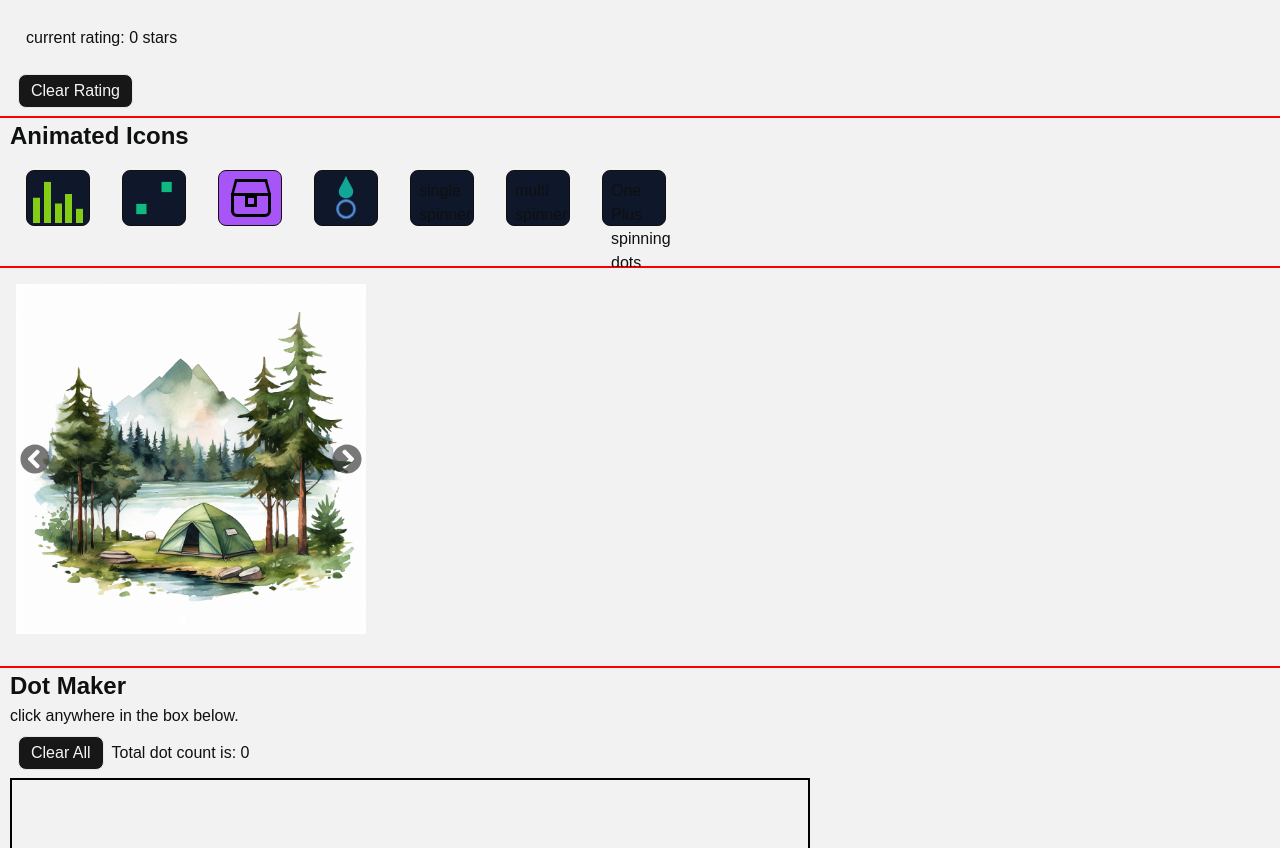
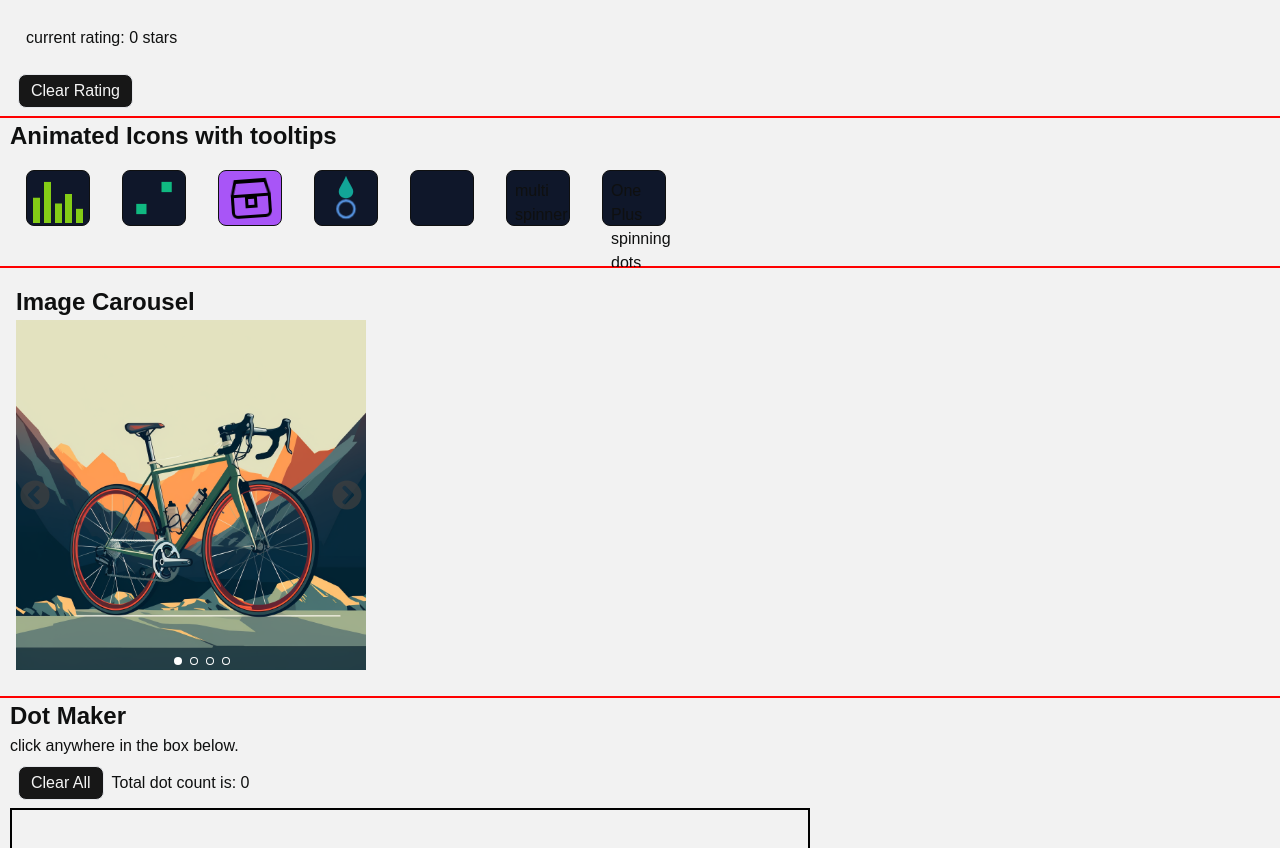
Before and after one commit to Cedaring-xr/common-react-components, a React (Vite) app: page / in a window 1280 px wide. Shown: the part 2952-3800 px from the top of the page. Built offline with nearby package versions, Linux system fonts and the light colour scheme.

Commit message:
added tooltips and animation improvements

```diff
--- a/src/components/basic/IconAnimations.tsx
+++ b/src/components/basic/IconAnimations.tsx
@@ -1,10 +1,12 @@
 import { GiWaterDrop } from 'react-icons/gi'
+import Tooltip from './Tooltip'
 
 export default function IconAnimations() {
 	return (
 		<section className="component">
-			<h2 className="component-title">Animated Icons</h2>
-			<div className="flex flex-row">
+			<h2 className="component-title">Animated Icons with tooltips</h2>
+			<div className="flex flex-row relative">
+				<Tooltip content="Spotify style playing animation">
 					<div className="border border-content rounded-lg w-16 h-14 px-1 py-0 pt-2 flex flex-row m-4 bg-slate-900">
 						<div className="w-2 bg-lime-500 animate-[playing_1.2s_ease-in-out_infinite] origin-bottom m-0.5"></div>
 						<div className="w-2 bg-lime-500 animate-[playing2_1.2s_ease-in-out_infinite] origin-bottom m-0.5"></div>
@@ -12,23 +14,32 @@ export default function IconAnimations() {
 						<div className="w-2 bg-lime-500 animate-[playing4_1.2s_ease-in-out_infinite] origin-bottom m-0.5"></div>
 						<div className="w-2 bg-lime-500 animate-[playing5_1.2s_ease-in-out_infinite] origin-bottom m-0.5"></div>
 					</div>
+				</Tooltip>
+				<Tooltip content="Discord style loading animation">
 					<div className="border border-content rounded-lg w-16 h-14 px-2 py-2 flex flex-row m-4 bg-slate-900 relative">
 						<div className="w-4 h-4 bg-emerald-500 animate-[cycle1_3s_infinite] absolute"></div>
 						<div className="w-4 h-4 bg-emerald-500 animate-[cycle2_3s_infinite] absolute  bottom-2 right-2"></div>
 					</div>
+				</Tooltip>
+				<Tooltip content="Twich redeem points type animation">
 					<div className="border border-content rounded-lg w-16 h-14 px-3 py-2 flex flex-col gap-0 m-4 bg-purple-500 relative">
+						<div className="animate-[wiggle_500ms_ease-in-out_infinite]">
 							<div className="w-10 h-8 -mb-[17px] clip-box-outer bg-black"></div>
-					<div className="w-[34px] h-[22px] clip-box-inner absolute bg-purple-500 top-[11px] left-[15px]"></div>
+							<div className="w-[34px] h-[22px] clip-box-inner absolute bg-purple-500 top-[4px] left-[3px]"></div>
 							<div className="border-[3px] rounded-b-md border-black w-10 h-6 justify-center flex mt-0">
 								<div className="border-[3px] border-black w-3 h-3 justify-center -mt-[1px]"></div>
 							</div>
 						</div>
+					</div>
+				</Tooltip>
+				<Tooltip content="water drop ripple type animation">
 					<div className="border border-content rounded-lg w-16 h-14 px-2 py-2 flex flex-row m-4 bg-slate-900 relative items-center overflow-hidden">
 						<GiWaterDrop className="text-teal-500 text-2xl mx-auto -mt-8 animate-[drip_3s_infinite]" />
 						<div className="animate-[ripple_3s_infinite] rounded-full w-4 h-4 border-2 border-blue-400 absolute left-[23px] top-[30px]"></div>
 					</div>
+				</Tooltip>
 				<div className="border border-content rounded-lg w-16 h-14 px-2 py-2 flex flex-row m-4 bg-slate-900 relative">
-					single spinner
+					<div></div>
 				</div>
 				<div className="border border-content rounded-lg w-16 h-14 px-2 py-2 flex flex-row m-4 bg-slate-900 relative">
 					multi spinner
--- a/src/components/basic/ImageSlider.tsx
+++ b/src/components/basic/ImageSlider.tsx
@@ -7,18 +7,25 @@ import { GoDotFill } from 'react-icons/go'
 import camp from '/public/camping1.png'
 import ship from '/public/icyShip.png'
 import mtn from '/public/spaceMountains.png'
+import bike from '/public/bike1.png'
 
-const images = [
+type Images = {
+	url: string
+	description: String
+	alt: string
+}
+
+const images: Images = [
+	{ url: bike, description: 'stylistic bike', alt: 'artistic image of bicycle' },
 	{ url: camp, description: 'camping', alt: 'camping image' },
 	{ url: ship, description: 'ship in ice', alt: 'ship in ice' },
 	{ url: mtn, description: 'psychedelic mountains', alt: 'psychedelic colorful mountains' }
 ]
 
 export default function ImageSlider() {
-	const [imageIndex, setImageIndex] = useState(0)
+	const [imageIndex, setImageIndex] = useState<number>(0)
 
 	const prevImage = () => {
-		console.log('prev')
 		setImageIndex((index) => {
 			if (index === 0) {
 				return images.length - 1
@@ -28,7 +35,6 @@ export default function ImageSlider() {
 	}
 
 	const nextImage = () => {
-		console.log('next')
 		setImageIndex((index) => {
 			if (index === images.length - 1) {
 				return 0
@@ -37,9 +43,10 @@ export default function ImageSlider() {
 		})
 	}
 	return (
-		<section className="component h-[400px] p-4 relative">
-			<div id="carousel-container" className=" w-[350px] h-[350px] overflow-hidden">
-				<div className="relative w-[1050px] flex">
+		<section className="component h-[430px] p-4 relative">
+			<h2 className="component-title">Image Carousel</h2>
+			<div id="carousel-container" className="w-[350px] h-[350px] overflow-hidden">
+				<div className="relative w-[1400px] flex">
 					{images.map((image) => (
 						<div key={image.url}>
 							<img
@@ -64,7 +71,7 @@ export default function ImageSlider() {
 						<FaChevronCircleRight className="text-3xl text-neutral-700 group-hover:text-slate-100 group-focus-visible:text-slate-100 mr-1 transition-all ease-in-out duration-200" />
 					</button>
 				</div>
-				<div id="image-button-container" className="absolute flex left-[175px] top-[345px]">
+				<div id="image-button-container" className="absolute flex left-[170px] top-[385px]">
 					{images.map((_, index) => (
 						<button
 							key={index}
--- /dev/null
+++ b/src/components/basic/Tooltip.tsx
@@ -0,0 +1,30 @@
+import { useState } from 'react'
+
+interface TooltipProps {
+	content: string
+	children: React.ReactNode
+}
+
+const Tooltip: React.FC<TooltipProps> = ({ content, children }) => {
+	const [showTooltip, setShowTooltip] = useState(false)
+
+	return (
+		<>
+			<div
+				onMouseEnter={() => setShowTooltip(true)}
+				onMouseLeave={() => setShowTooltip(false)}
+				className="relative"
+			>
+				{children}
+				{showTooltip && (
+					<div className="tooltip bg-content text-bkg text-bold">
+						{content}
+						<span className="tooltip-arrow bg-content"></span>
+					</div>
+				)}
+			</div>
+		</>
+	)
+}
+
+export default Tooltip
--- a/src/components/navMenu/Item.tsx
+++ b/src/components/navMenu/Item.tsx
@@ -3,8 +3,6 @@ import React from 'react'
 // individual navigation submenu item
 // props get passed down to here
 
-const Item: React.FC = () => {
+export default function Item() {
 	return <div>Item</div>
 }
-
-export default Item
--- a/src/globals.css
+++ b/src/globals.css
@@ -96,4 +96,24 @@
 		font-size: 1.2rem;
 		z-index: 1;
 	}
+
+	.tooltip {
+		min-width: 200px;
+		padding: 8px;
+		border: 2px solid black;
+		border-radius: 8px;
+		position: absolute;
+		left: 60px;
+		top: -60px;
+		z-index: 10;
+	}
+
+	.tooltip-arrow {
+		position: absolute;
+		width: 20px;
+		height: 15px;
+		left: 8px;
+		top: 60px;
+		clip-path: polygon(50% 100%, 6.7% 25%, 93.3% 25%, 50% 100%);
+	}
 }
--- a/tailwind.config.js
+++ b/tailwind.config.js
@@ -64,6 +64,10 @@ export default {
 				ripple: {
 					'0%': { transform: 'scale(1)' },
 					'100%': { transform: 'scale(3)', opacity: '0' }
+				},
+				wiggle: {
+					'25%': { transform: 'rotate(5deg)' },
+					'75%': { transform: 'rotate(-5deg)' }
 				}
 			}
 		}
```
Also changed, not shown: public/bike1.png (added). Lines whose indentation alone changed are shown as unchanged.
